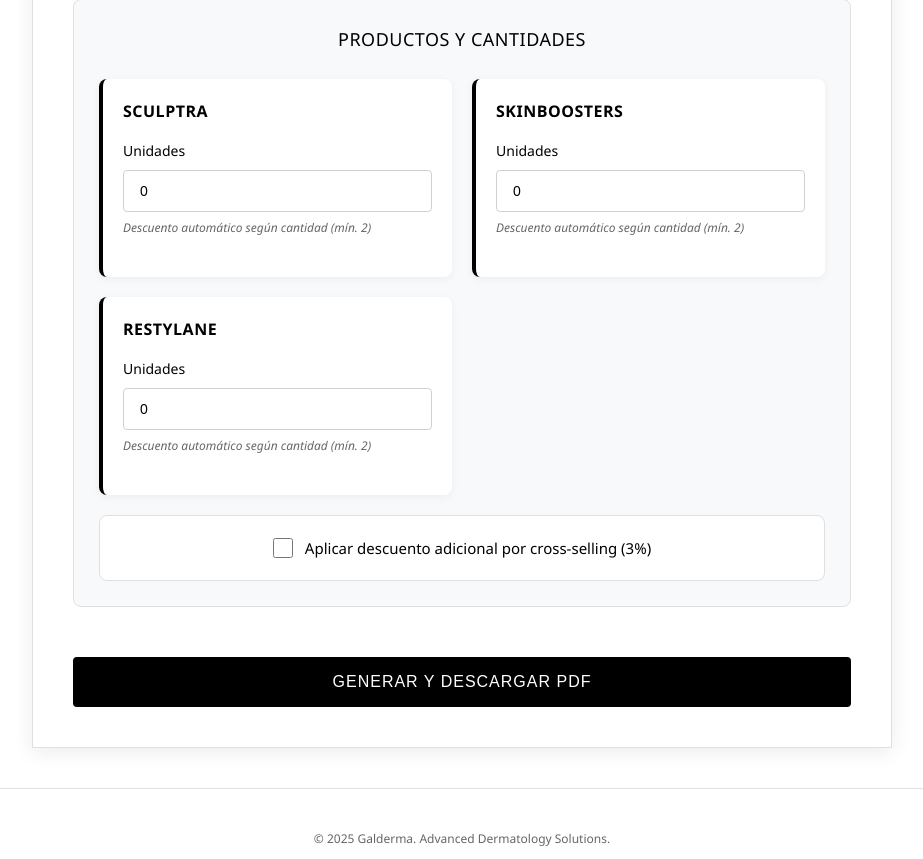
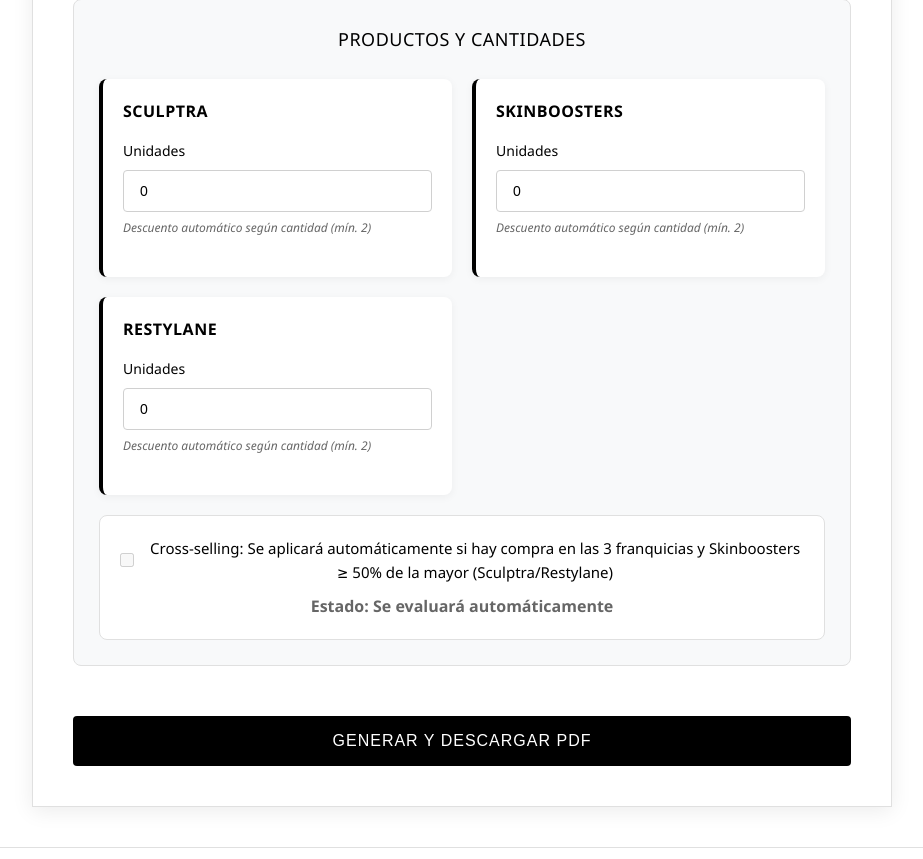
Before and after one commit to jechavarriav12-wq/Galderma_propuestas1, a Flask app: page / in a window 1280 px wide. Shown: the part 825-1684 px from the top of the page, without its empty margins (178-1101 px from the left). Run offline with Flask 3, Linux system fonts and the light colour scheme.

Commit message:
Update form.html

```diff
--- a/templates/form.html
+++ b/templates/form.html
@@ -551,8 +551,8 @@
                             <div class="form-group">
                                 <label>Unidades</label>
                                 <input type="number" id="sculptra_unidades" name="sculptra_unidades"
-                                       oninput="actualizarDescuento('sculptra')" min="0"
-                                       placeholder="Cantidad" value="0">
+                                       oninput="actualizarDescuento('sculptra')" min="2"
+                                       placeholder="Mínimo 2 unidades" value="0">
                                 <div class="descuento-info">Descuento automático según cantidad (mín. 2)</div>
                                 <div id="sculptra_descuento_display" class="descuento-display" style="display: none;"></div>
                             </div>
@@ -564,8 +564,8 @@
                             <div class="form-group">
                                 <label>Unidades</label>
                                 <input type="number" id="skinboosters_unidades" name="skinboosters_unidades"
-                                       oninput="actualizarDescuento('skinboosters')" min="0"
-                                       placeholder="Cantidad" value="0">
+                                       oninput="actualizarDescuento('skinboosters')" min="2"
+                                       placeholder="Mínimo 2 unidades" value="0">
                                 <div class="descuento-info">Descuento automático según cantidad (mín. 2)</div>
                                 <div id="skinboosters_descuento_display" class="descuento-display" style="display: none;"></div>
                             </div>
@@ -577,20 +577,23 @@
                             <div class="form-group">
                                 <label>Unidades</label>
                                 <input type="number" id="restylane_unidades" name="restylane_unidades"
-                                       oninput="actualizarDescuento('restylane')" min="0"
-                                       placeholder="Cantidad" value="0">
+                                       oninput="actualizarDescuento('restylane')" min="2"
+                                       placeholder="Mínimo 2 unidades" value="0">
                                 <div class="descuento-info">Descuento automático según cantidad (mín. 2)</div>
                                 <div id="restylane_descuento_display" class="descuento-display" style="display: none;"></div>
                             </div>
                         </div>
                     </div>
 
-                    <!-- Cross-selling -->
+                    <!-- Cross-selling informativo -->
                     <div class="checkbox-container">
                         <label>
-                            <input type="checkbox" name="cross_selling">
-                            Aplicar descuento adicional por cross-selling (3%)
+                            <input type="checkbox" name="cross_selling" disabled>
+                            Cross-selling: Se aplicará automáticamente si hay compra en las 3 franquicias y Skinboosters ≥ 50% de la mayor (Sculptra/Restylane)
                         </label>
+                        <div id="cross_selling_status" style="margin-top: 10px; font-weight: bold; color: #666;">
+                            Estado: Se evaluará automáticamente
+                        </div>
                     </div>
                 </div>
 
@@ -652,22 +655,57 @@
             }
         }
 
-        // Actualizar descuentos
+        // Actualizar descuentos y cross-selling
         function actualizarDescuento(producto) {
             const unidades = parseInt(document.getElementById(`${producto}_unidades`).value) || 0;
             const descuentoDisplay = document.getElementById(`${producto}_descuento_display`);
 
             if (!unidades || unidades < 2) {
                 descuentoDisplay.style.display = 'none';
-                return;
+            } else {
+                const regla = reglas[producto].find(r => unidades >= r.min && unidades <= r.max);
+                if (regla) {
+                    descuentoDisplay.innerHTML = `Descuento: ${regla.descuento}%`;
+                    descuentoDisplay.style.display = 'block';
+                } else {
+                    descuentoDisplay.style.display = 'none';
+                }
             }
 
-            const regla = reglas[producto].find(r => unidades >= r.min && unidades <= r.max);
-            if (regla) {
-                descuentoDisplay.innerHTML = `Descuento: ${regla.descuento}%`;
-                descuentoDisplay.style.display = 'block';
+            // Actualizar estado de cross-selling
+            actualizarCrossSelling();
+        }
+
+        function actualizarCrossSelling() {
+            const sculptra = parseInt(document.getElementById('sculptra_unidades').value) || 0;
+            const restylane = parseInt(document.getElementById('restylane_unidades').value) || 0;
+            const skinboosters = parseInt(document.getElementById('skinboosters_unidades').value) || 0;
+
+            const statusElement = document.getElementById('cross_selling_status');
+            const checkboxElement = document.querySelector('input[name="cross_selling"]');
+
+            // Verificar si aplica cross-selling
+            const tieneTresFranquicias = sculptra >= 2 && restylane >= 2 && skinboosters >= 2;
+            const franquiciaMayor = Math.max(sculptra, restylane);
+            const minimoSkinboosters = franquiciaMayor / 2;
+            const cumpleRatio = skinboosters >= minimoSkinboosters;
+
+            if (tieneTresFranquicias && cumpleRatio) {
+                statusElement.innerHTML = 'Estado: ✅ Cross-selling APLICADO (3% descuento adicional)';
+                statusElement.style.color = '#28a745';
+                checkboxElement.checked = true;
+            } else if (tieneTresFranquicias && !cumpleRatio) {
+                statusElement.innerHTML = `Estado: ❌ Cross-selling NO aplicado - Skinboosters necesita mínimo ${Math.ceil(minimoSkinboosters)} unidades`;
+                statusElement.style.color = '#dc3545';
+                checkboxElement.checked = false;
+            } else if (!tieneTresFranquicias) {
+                statusElement.innerHTML = 'Estado: ❌ Cross-selling NO aplicado - Se necesita compra en las 3 franquicias (mín. 2 c/u)';
+                statusElement.style.color = '#dc3545';
+                checkboxElement.checked = false;
             } else {
-                descuentoDisplay.style.display = 'none';
+                statusElement.innerHTML = 'Estado: Se evaluará automáticamente';
+                statusElement.style.color = '#666';
+                checkboxElement.checked = false;
             }
         }
 
@@ -727,8 +765,14 @@
             const skinboosters = parseInt(document.getElementById('skinboosters_unidades').value) || 0;
 
             if (sculptra + restylane + skinboosters === 0) {
-                alert('Debe ingresar al menos una unidad de algún producto.');
+                alert('Debe ingresar al menos un producto con mínimo 2 unidades.');
                 errores.push('Productos');
+            }
+
+            // Validar unidades mínimas
+            if ((sculptra > 0 && sculptra < 2) || (restylane > 0 && restylane < 2) || (skinboosters > 0 && skinboosters < 2)) {
+                alert('Todos los productos deben tener mínimo 2 unidades o estar en 0.');
+                errores.push('Unidades mínimas');
             }
 
             if (errores.length > 0) {
```
